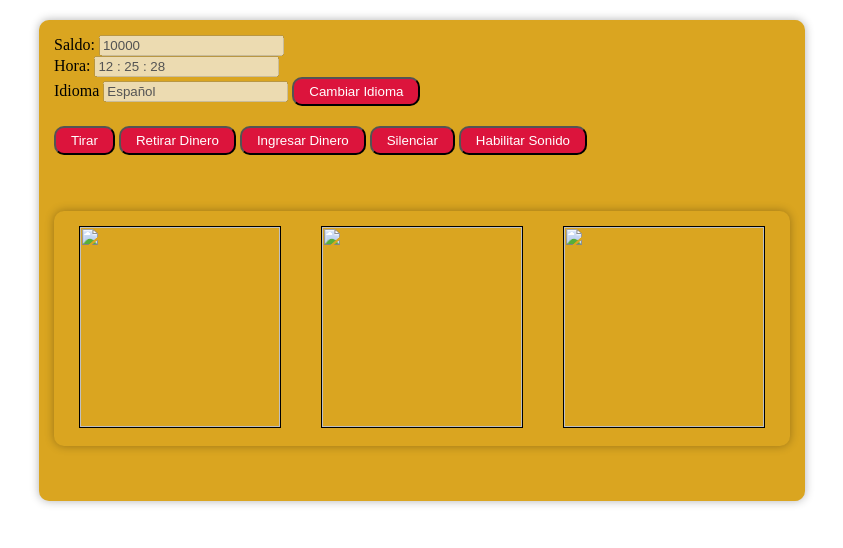
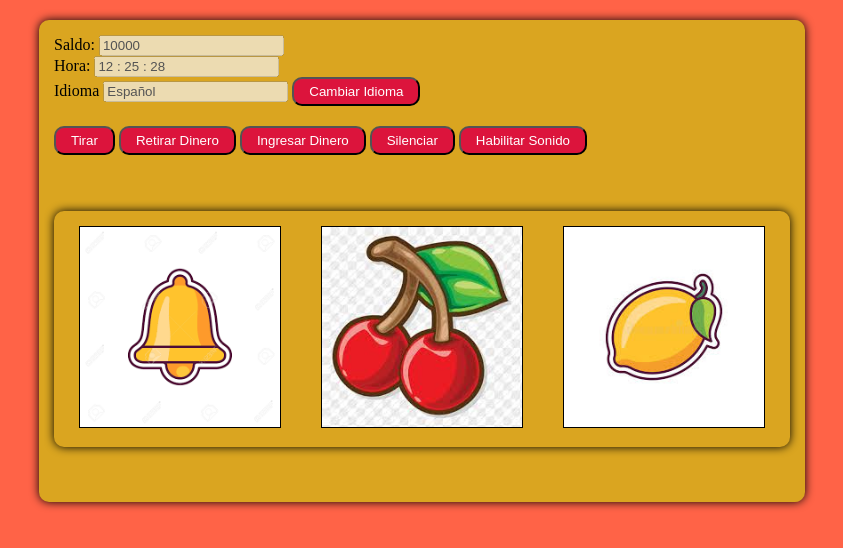
Before and after one commit to LuisCarlosPerezPerez/Gambling, a plain HTML site: page Ejercicio/Index.html in a window 1280 px wide. Shown: the whole page, without its empty margins (218-1061 px from the left). Drawn offline with Linux system fonts and the light colour scheme.

Commit message:
cambios en el css y parar el audio al tirar

```diff
--- a/Ejercicio/Controlador/figurasController.js
+++ b/Ejercicio/Controlador/figurasController.js
@@ -64,7 +64,6 @@ function ImprimirResultado(tiradaActual){
 function Comprobar(tiradaActual){
         const idioma = document.getElementById("idioma").value;
             if(tiradaActual.fig3 == tiradaActual.fig1  && tiradaActual.fig1==tiradaActual.fig2){
-                var audio = document.getElementById("sonido-victoria");
                 audio.play();
 
                 if(tiradaActual.fig1 == 0){
@@ -114,6 +113,7 @@ function Comprobar(tiradaActual){
         }
 
 function Girar(){
+    audio.pause();
     saldo-=10;
     Guardarfig(figuras,historialGiros);
     const ultimaTirada = historialGiros[historialGiros.length - 1];
--- a/Ejercicio/Index.html
+++ b/Ejercicio/Index.html
@@ -42,13 +42,13 @@
                     <table style="border: 1;">
                         <tr>
                             <td id="fig1">
-                                <img  id="imgfig1" src="" alt="">
+                                <img  id="imgfig1" src="Imagenes/campana.png" alt="">
                             </td>
                             <td id="fig2">
-                                <img  id="imgfig2" src="" alt="">
+                                <img  id="imgfig2" src="Imagenes/cereza.jpg" alt="">
                             </td>
                             <td id="fig3">
-                                <img  id="imgfig3" src="" alt="">
+                                <img  id="imgfig3" src="Imagenes/limon.jpg" alt="">
                             </td>
                         </tr>
                     </table>
--- a/Ejercicio/index.css
+++ b/Ejercicio/index.css
@@ -17,12 +17,15 @@ button{
 }
 table {
     background-color: goldenrod;
-    border: 5px solid blue;
+    border: 5px solid;
     border-collapse: collapse;
     border-radius: 10px;
     overflow: hidden;
-    box-shadow: 0 0 10px rgba(0, 0, 0, 0.3);
+    box-shadow: 0 0 10px black;
 }
 td {
     padding: 10px;
 }
+body{
+    background-color: tomato;
+}
--- a/Ejercicio/index.js
+++ b/Ejercicio/index.js
@@ -3,4 +3,5 @@ const imgfig1 = document.getElementById("imgfig1");
         const imgfig3 = document.getElementById("imgfig3");
         const sonido = document.getElementById("sonido-victoria");
         var saldo = parseInt(document.getElementById("saldo").value);
+        var audio = document.getElementById("sonido-victoria");
         var pos=0;
```
